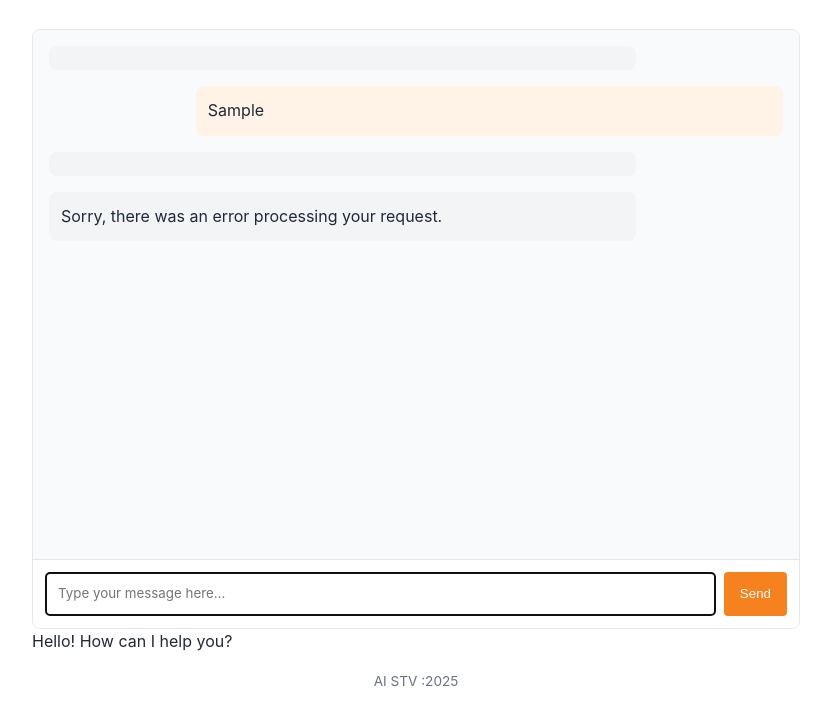
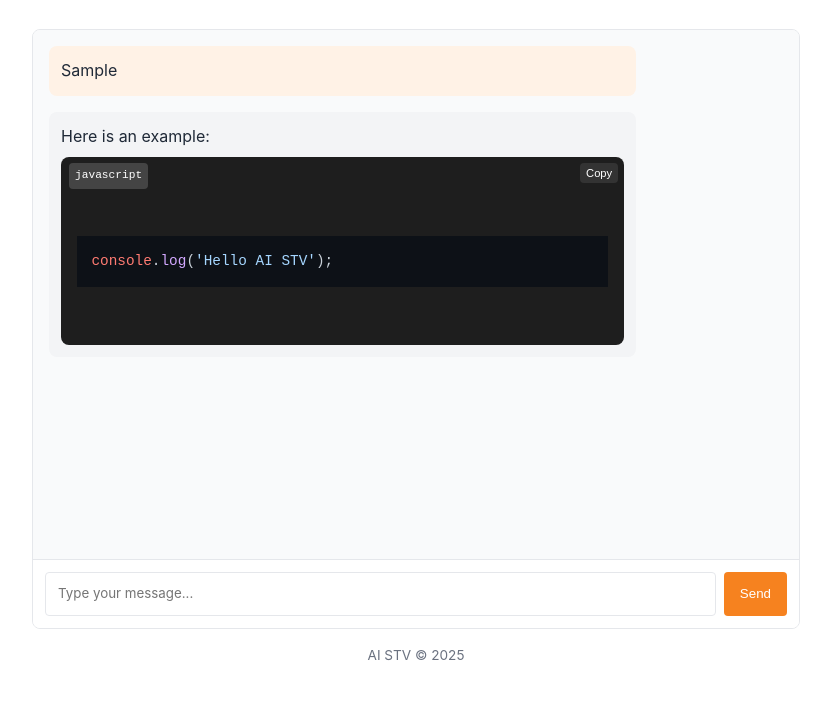
Before and after one commit to phuctrong1tuv/aistv-tp00, a website: page public/index.html in a window 1280 px wide. Both pictures are taken after typing "Sample" into the empty fields and a click on the button "Send". Shown: the part 116-824 px from the top of the page, without its empty margins (224-1055 px from the left). After the commit the page ends 800 px from the top, so only its background shows below. Drawn offline with nearby package versions, Linux system fonts and the light colour scheme; no server answers.

Commit message:
Update index.html

````diff
--- a/public/index.html
+++ b/public/index.html
@@ -4,6 +4,17 @@
     <meta charset="UTF-8" />
     <meta name="viewport" content="width=device-width, initial-scale=1.0" />
     <title>Chat bot AI STV</title>
+
+    <!-- Highlight.js -->
+    <link
+      rel="stylesheet"
+      href="https://cdnjs.cloudflare.com/ajax/libs/highlight.js/11.9.0/styles/github-dark.min.css"
+    />
+    <script src="https://cdnjs.cloudflare.com/ajax/libs/highlight.js/11.9.0/highlight.min.js"></script>
+    <script src="https://cdnjs.cloudflare.com/ajax/libs/highlight.js/11.9.0/languages/javascript.min.js"></script>
+    <script src="https://cdnjs.cloudflare.com/ajax/libs/highlight.js/11.9.0/languages/python.min.js"></script>
+    <script src="https://cdnjs.cloudflare.com/ajax/libs/highlight.js/11.9.0/languages/php.min.js"></script>
+
     <style>
       :root {
         --primary-color: #f6821f;
@@ -15,41 +26,28 @@
         --user-msg-bg: #fff2e6;
         --assistant-msg-bg: #f3f4f6;
       }
-
-      * {
-        box-sizing: border-box;
-        margin: 0;
-        padding: 0;
-      }
-
+      * { box-sizing: border-box; margin: 0; padding: 0; }
       body {
-        font-family:
-          -apple-system, BlinkMacSystemFont, "Segoe UI", Roboto, Oxygen, Ubuntu,
-          Cantarell, sans-serif;
+        font-family: "Inter", sans-serif;
         line-height: 1.6;
         color: var(--text-color);
         max-width: 800px;
         margin: 0 auto;
         padding: 1rem;
+        background: #fff;
       }
-
       header {
         text-align: center;
         margin-bottom: 2rem;
         padding: 1rem 0;
         border-bottom: 1px solid var(--border-color);
       }
-
-      h1 {
-        font-size: 1.5rem;
-        color: var(--primary-color);
-      }
+      h1 { font-size: 1.5rem; color: var(--primary-color); }
 
       .chat-container {
         display: flex;
         flex-direction: column;
         height: calc(100vh - 200px);
-        min-height: 400px;
         border: 1px solid var(--border-color);
         border-radius: 8px;
         overflow: hidden;
@@ -67,12 +65,12 @@
         padding: 0.75rem;
         border-radius: 8px;
         max-width: 80%;
+        word-wrap: break-word;
       }
 
       .user-message {
         background-color: var(--user-msg-bg);
         align-self: flex-end;
-        margin-left: auto;
       }
 
       .assistant-message {
@@ -112,30 +110,69 @@
         background-color: var(--primary-hover);
       }
 
-      #send-button:disabled {
-        background-color: var(--text-light);
-        cursor: not-allowed;
+      pre {
+        background: #1e1e1e;
+        color: #e5e7eb;
+        padding: 1rem;
+        border-radius: 8px;
+        overflow-x: auto;
+        position: relative;
+        margin-top: 0.5rem;
+      }
+
+      pre code {
+        font-family: "Fira Code", monospace;
+        font-size: 0.9rem;
+      }
+
+      .copy-btn {
+        position: absolute;
+        top: 6px;
+        right: 6px;
+        background: #333;
+        color: #fff;
+        font-size: 0.7rem;
+        border: none;
+        border-radius: 4px;
+        padding: 4px 6px;
+        cursor: pointer;
+      }
+
+      .lang-label {
+        position: absolute;
+        top: 6px;
+        left: 8px;
+        background: #444;
+        color: #fff;
+        font-size: 0.7rem;
+        padding: 4px 6px;
+        border-radius: 4px;
+      }
+
+      a {
+        color: #0070f3;
+        text-decoration: underline;
+        word-break: break-all;
       }
 
       .typing-indicator {
         display: none;
-        margin-bottom: 1rem;
+        margin: 1rem;
         font-style: italic;
         color: var(--text-light);
       }
 
-      .typing-indicator.visible {
-        display: block;
-      }
+      .typing-indicator.visible { display: block; }
 
       footer {
-        margin-top: 1rem;
         text-align: center;
         font-size: 0.85rem;
         color: var(--text-light);
+        margin-top: 1rem;
       }
     </style>
   </head>
+
   <body>
     <header>
       <h1>AI STV</h1>
@@ -143,34 +180,91 @@
     </header>
 
     <div class="chat-container">
-      <div id="chat-messages" class="chat-messages">
-        <div class="message assistant-message">
-          <p>
+      <div id="chat-messages" class="chat-messages"></div>
 
-          </p>
-        </div>
-      </div>
-
-      <div class="typing-indicator" id="typing-indicator">
-        AI is thinking...
-      </div>
+      <div id="typing-indicator" class="typing-indicator">AI is thinking...</div>
 
       <div class="message-input">
-        <textarea
-          id="user-input"
-          placeholder="Type your message here..."
-          rows="1"
-          autofocus
-        ></textarea>
+        <textarea id="user-input" placeholder="Type your message..." rows="1"></textarea>
         <button id="send-button">Send</button>
       </div>
     </div>
-         Hello! How can I help you?
-    <footer>
-      <p>AI STV :2025</p>
-    </footer>
 
-    <!-- Chat app script -->
-    <script src="chat.js"></script>
+    <footer><p>AI STV © 2025</p></footer>
+
+    <script>
+      const chatMessages = document.getElementById("chat-messages");
+      const userInput = document.getElementById("user-input");
+      const sendButton = document.getElementById("send-button");
+      const typingIndicator = document.getElementById("typing-indicator");
+
+      function renderMessage(content, sender = "assistant") {
+        const msgDiv = document.createElement("div");
+        msgDiv.className = `message ${sender}-message`;
+        msgDiv.innerHTML = formatMessage(content);
+        chatMessages.appendChild(msgDiv);
+        chatMessages.scrollTop = chatMessages.scrollHeight;
+        highlightCodeBlocks();
+      }
+
+      function formatMessage(text) {
+        // link -> clickable
+        text = text.replace(
+          /(https?:\/\/[^\s]+)/g,
+          '<a href="$1" target="_blank">$1</a>'
+        );
+
+        // code block ```
+        const codeRegex = /```(\w+)?\n([\s\S]*?)```/g;
+        text = text.replace(codeRegex, (match, lang, code) => {
+          const detectedLang = lang || detectLanguage(code);
+          const safeCode = code.replace(/[<>&]/g, (c) =>
+            ({ "<": "&lt;", ">": "&gt;", "&": "&amp;" }[c])
+          );
+          return `
+            <pre><span class="lang-label">${detectedLang}</span>
+              <button class="copy-btn" onclick="copyCode(this)">Copy</button>
+              <code class="${detectedLang}">${safeCode}</code>
+            </pre>`;
+        });
+
+        return text;
+      }
+
+      function detectLanguage(code) {
+        if (code.includes("<?php")) return "php";
+        if (code.includes("function") && code.includes("{")) return "javascript";
+        if (code.includes("def ") || code.includes("import ")) return "python";
+        if (code.includes("<html>")) return "html";
+        return "plaintext";
+      }
+
+      function copyCode(btn) {
+        const code = btn.parentElement.querySelector("code").innerText;
+        navigator.clipboard.writeText(code);
+        btn.innerText = "Copied!";
+        setTimeout(() => (btn.innerText = "Copy"), 1500);
+      }
+
+      function highlightCodeBlocks() {
+        document.querySelectorAll("pre code").forEach((block) => {
+          hljs.highlightElement(block);
+        });
+      }
+
+      sendButton.addEventListener("click", () => {
+        const text = userInput.value.trim();
+        if (!text) return;
+        renderMessage(text, "user");
+        userInput.value = "";
+        typingIndicator.classList.add("visible");
+
+        setTimeout(() => {
+          typingIndicator.classList.remove("visible");
+          // Fake AI reply
+          renderMessage("Here is an example:\n```javascript\nconsole.log('Hello AI STV');\n```");
+        }, 1200);
+      });
+    </script>
   </body>
 </html>
````
